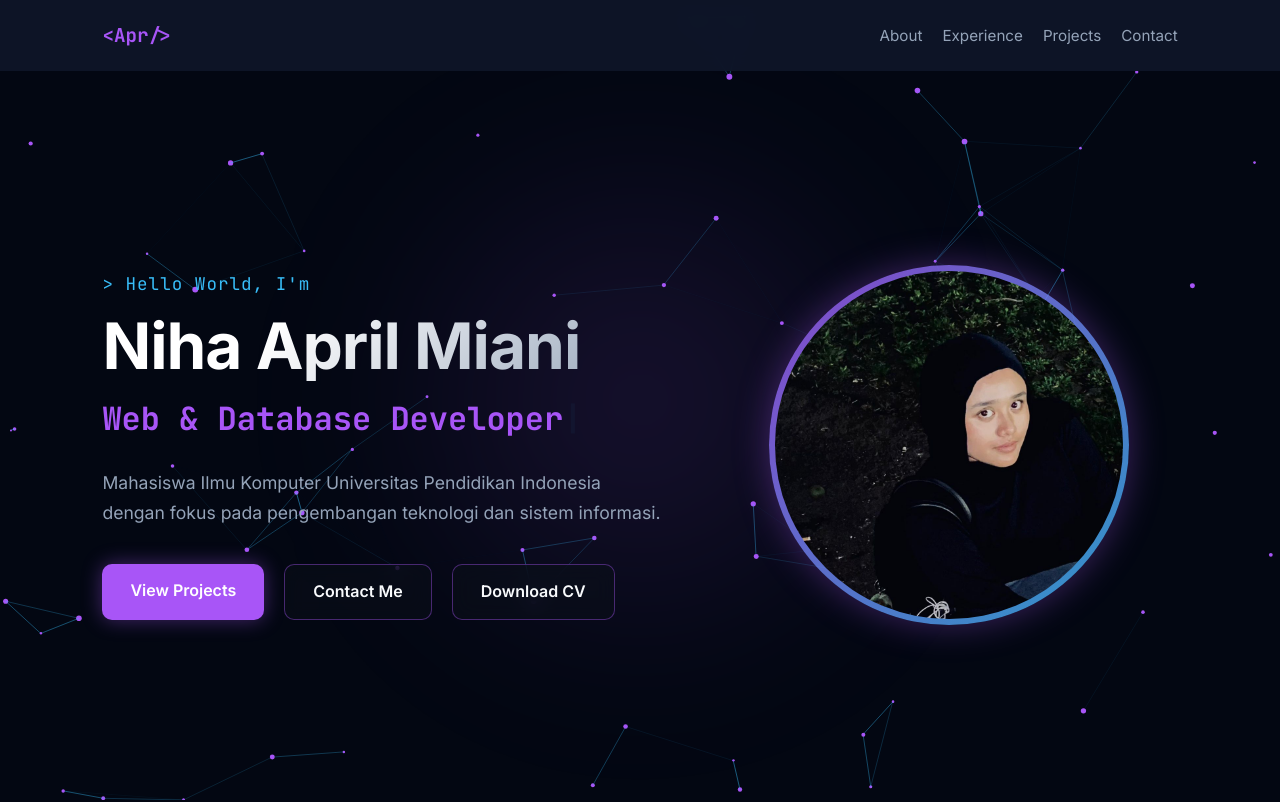
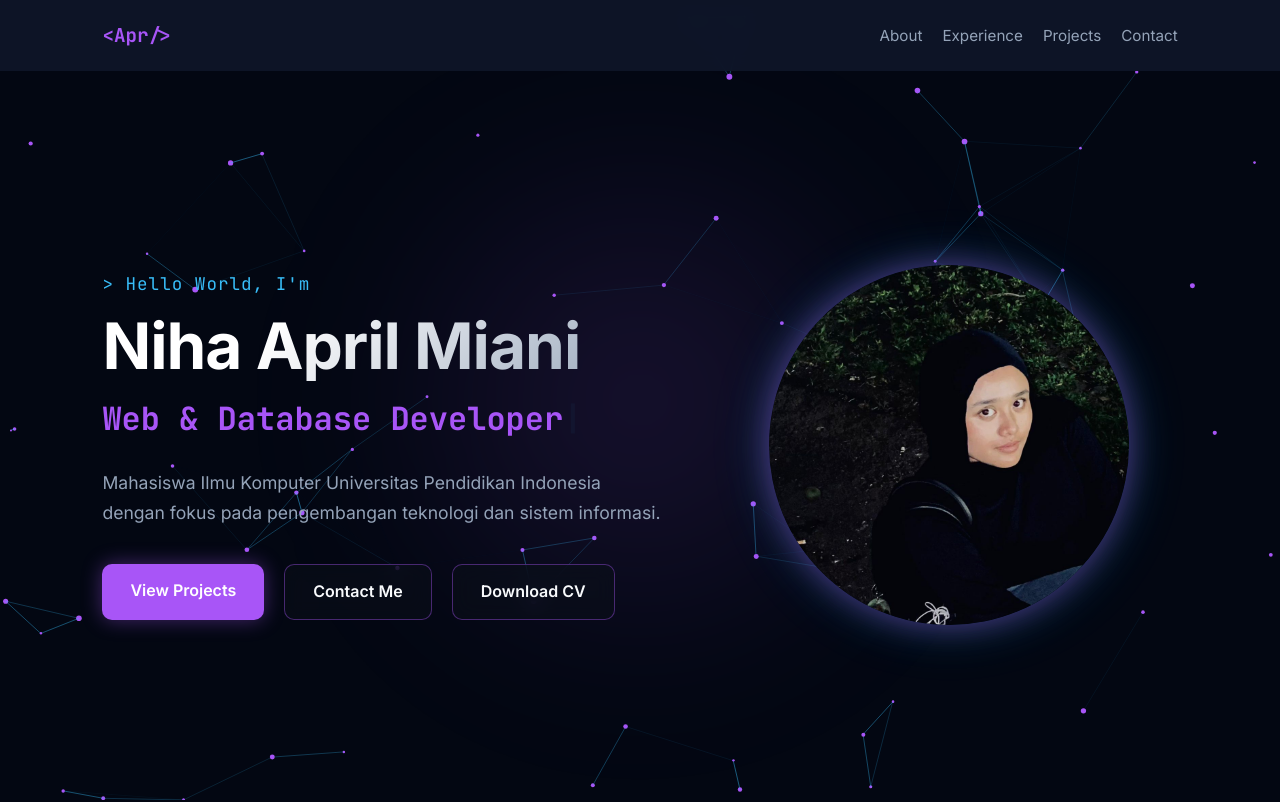
Before and after one commit to nihaaprill/web-portofolio, a React (Vite) app: page / in a window 1280 px wide. Shown: the top 802 px of the page. Built offline with nearby package versions, Linux system fonts and the light colour scheme.

Commit message:
Fix tampilan foto profil bulat sempurna dengan soft glow tanpa border solid

```diff
--- a/src/components/Hero.css
+++ b/src/components/Hero.css
@@ -98,7 +98,7 @@
 }
 
 /* ========================================= */
-/*   DESAIN FOTO PROFIL TRANSPARAN (NO BG)   */
+/*   DESAIN FOTO PROFIL BULAT SOFT GLOW      */
 /* ========================================= */
 
 .hero-image-wrapper {
@@ -109,47 +109,45 @@
   flex: 0.9;
 }
 
-/* Cahaya Neon / Ambient Glow di Belakang Bingkai Lingkaran */
+/* Cahaya Neon Pudar (Soft Ambient Glow) di Belakang Bulatan */
 .image-glow-circle {
   position: absolute;
-  width: 380px;
-  height: 380px;
+  width: 360px;
+  height: 360px;
   border-radius: 50%;
   background: radial-gradient(
     circle,
-    rgba(168, 85, 247, 0.4) 0%,
-    rgba(56, 189, 248, 0.2) 60%,
-    transparent 80%
+    rgba(168, 85, 247, 0.5) 0%,
+    rgba(56, 189, 248, 0.25) 50%,
+    transparent 75%
   );
-  filter: blur(40px);
+  filter: blur(35px);
   z-index: 0;
   pointer-events: none;
   animation: pulseGlow 4s ease-in-out infinite alternate;
 }
 
-/* Bingkai Lingkaran Modern Gradasi Neon */
+/* Container Bulat (Memotong Foto Jadi Lingkaran + Efek Glow Pudar Tanpa Border Solid) */
 .image-frame {
   position: relative;
   width: 360px;
   height: 360px;
   border-radius: 50%;
-  padding: 6px;
-  background: linear-gradient(135deg, rgba(168, 85, 247, 0.8), rgba(56, 189, 248, 0.8));
-  box-shadow: 0 0 35px rgba(168, 85, 247, 0.35);
-  display: flex;
-  align-items: center;
-  justify-content: center;
-  overflow: hidden;
+  overflow: hidden; /* Memastikan foto terpotong bulat sempurna */
+  border: none; /* Garis lingkar solid dihapus total */
+
+  /* Pendaran cahaya halus tepat di pinggiran bulatan */
+  box-shadow: 0 0 30px rgba(168, 85, 247, 0.4),
+              0 0 60px rgba(56, 189, 248, 0.2);
   z-index: 1;
 }
 
-/* Style Foto Tanpa Background di Dalam Bingkai */
+/* Foto di Dalam Bulatan */
 .hero-profile-img {
   width: 100%;
   height: 100%;
   object-fit: cover;
   border-radius: 50%;
-  background: transparent;
   transition: transform 0.4s ease;
 }
 
--- a/src/components/Hero.jsx
+++ b/src/components/Hero.jsx
@@ -63,6 +63,7 @@ export default function Hero() {
 
         {/* Kolom Kanan: Foto Profil Transparan Berbingkai Glow */}
         <div className="hero-image-wrapper" data-aos="fade-left">
+          <div className="image-glow-circle"></div>
           <div className="image-frame">
             <img src={profileImg} alt="Niha April Miani" className="hero-profile-img" />
           </div>
```
